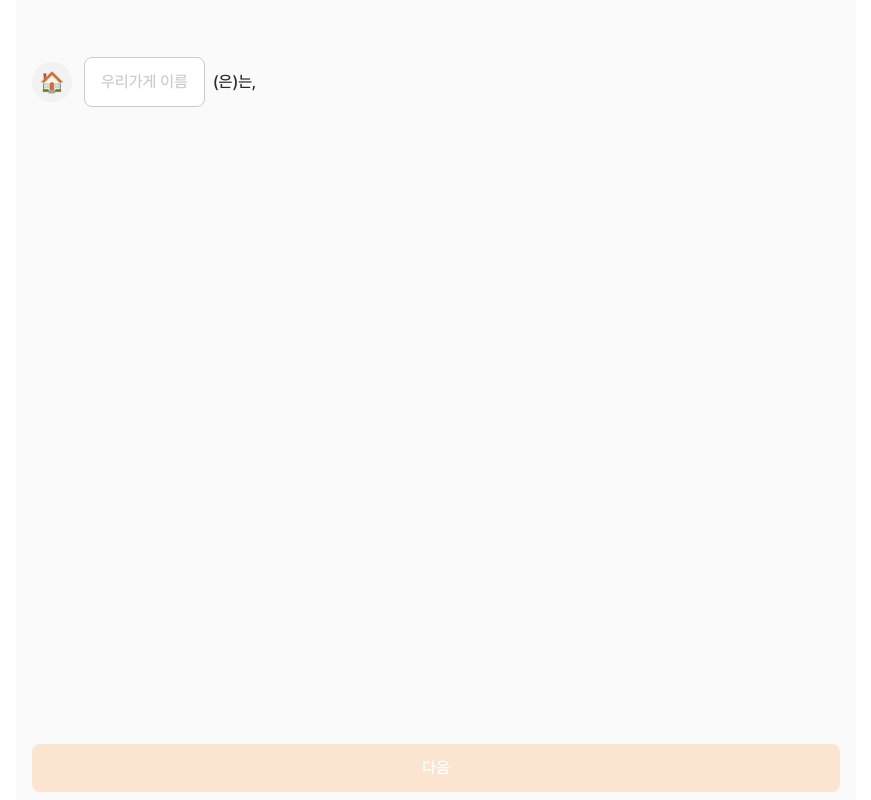
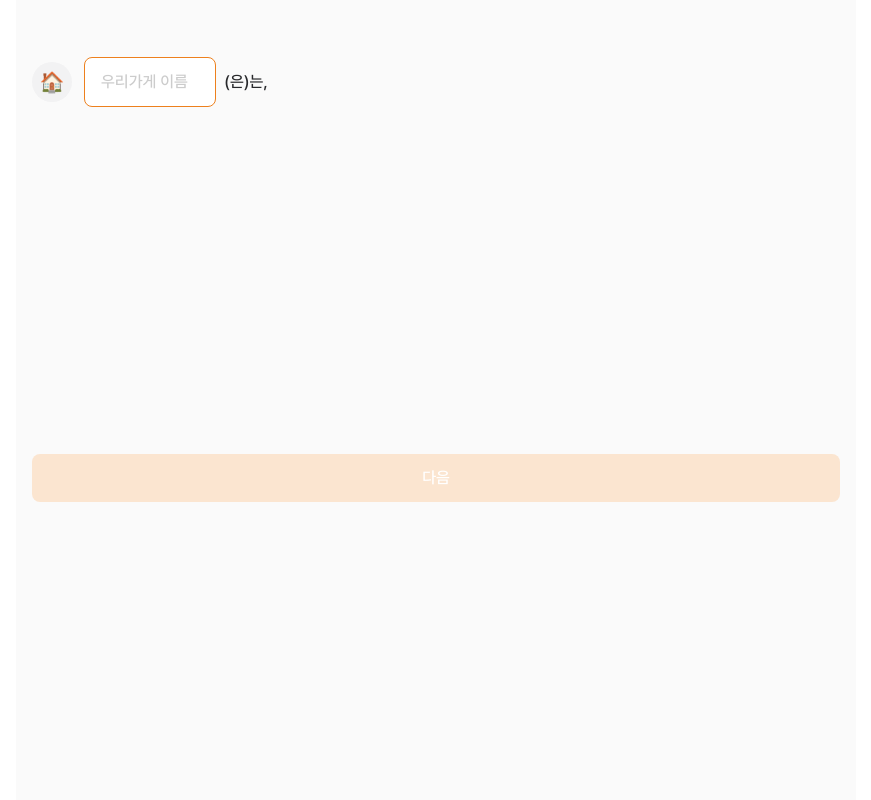
Before and after one commit to side-log/side-log-frontend, a Next.js app in the folder packages/scaffold/: page /landing/form in a window 1280 px wide. Shown: the whole page, without its empty margins (204-1075 px from the left). Built offline with nearby package versions, Linux system fonts and the light colour scheme; a web font is replaced by a local one.

Commit message:
fix: safari input buffer

```diff
--- a/packages/scaffold/src/components/common/textField/TextField.tsx
+++ b/packages/scaffold/src/components/common/textField/TextField.tsx
@@ -1,20 +1,70 @@
 import styled from '@emotion/styled';
-import React, { forwardRef } from 'react';
+import React, { forwardRef, useEffect, useRef, useState } from 'react';
 
 export type TextFieldAttributes = React.InputHTMLAttributes<HTMLInputElement>;
 
-const TextField = forwardRef<HTMLInputElement, TextFieldAttributes>(({ ...props }, ref) => {
+const TextField = forwardRef<HTMLInputElement, TextFieldAttributes>(
+  ({ placeholder, onFocusCapture, ...props }, ref) => {
+    const inputRef = useRef<HTMLInputElement>(null);
+    const hiddenInputRef = useRef<HTMLInputElement>(null);
+    const [isFocusHandled, setIsFocusHandled] = useState(false);
+
+    const combinedRef = useCombinedRefs(ref, inputRef);
+
+    useEffect(() => {
+      if (inputRef.current && placeholder) {
+        const placeholderWidth = getTextWidth(placeholder, window.getComputedStyle(inputRef.current).font);
+        inputRef.current.style.width = `${placeholderWidth + 40}px`;
+      }
+    }, [placeholder]);
+
+    const handleFocusCapture = (event: React.FocusEvent<HTMLInputElement>) => {
+      if (isFocusHandled) {
+        return;
+      }
+
+      hiddenInputRef.current?.focus();
+
+      setTimeout(() => {
+        inputRef.current?.focus();
+        setIsFocusHandled(true);
+      }, 0);
+
+      if (onFocusCapture) {
+        onFocusCapture(event);
+      }
+    };
+
+    const handleBlur = () => {
+      setIsFocusHandled(false);
+    };
+
     return (
+      <>
+        <input ref={hiddenInputRef} css={{ position: 'absolute', width: 0, height: 0, opacity: 0 }} />
+
         <StyledInput
           {...props}
-      ref={ref}
+          ref={combinedRef}
+          placeholder={placeholder}
+          onFocusCapture={handleFocusCapture}
+          onBlur={handleBlur}
           autoComplete="off"
-      css={{
-        fieldSizing: 'content',
-      }}
         />
+      </>
     );
-});
+  }
+);
+
+function getTextWidth(text: string, font: string) {
+  const canvas = document.createElement('canvas');
+  const context = canvas.getContext('2d');
+  if (context) {
+    context.font = font;
+    return context.measureText(text).width;
+  }
+  return 0;
+}
 
 const StyledInput = styled.input`
   color: #28292c;
@@ -42,3 +92,18 @@ const StyledInput = styled.input`
 `;
 
 export default TextField;
+
+function useCombinedRefs<T>(...refs: Array<React.Ref<T>>): React.Ref<T> {
+  return React.useCallback(
+    (element: T) => {
+      refs.forEach(ref => {
+        if (typeof ref === 'function') {
+          ref(element);
+        } else if (ref != null) {
+          (ref as React.MutableRefObject<T>).current = element;
+        }
+      });
+    },
+    [refs]
+  );
+}
--- a/packages/scaffold/src/pages/landing/form.tsx
+++ b/packages/scaffold/src/pages/landing/form.tsx
@@ -40,8 +40,7 @@ const LandingFormContainer = () => {
   };
 
   const handleSubmitField = async (event: React.KeyboardEvent<HTMLInputElement>) => {
-    if (event.key === 'Enter') {
-      event.preventDefault();
+    if (event.key === 'Enter' && !event.nativeEvent.isComposing) {
       await handleNextField();
     }
   };
@@ -142,6 +141,7 @@ const LandingFormContainer = () => {
           rightContent="(은)는,"
           leftEmoji="🏠"
           onKeyPress={handleSubmitField}
+          autoFocus={true}
           rules={{
             required: true,
           }}
```
Lines whose indentation alone changed are shown as unchanged.
